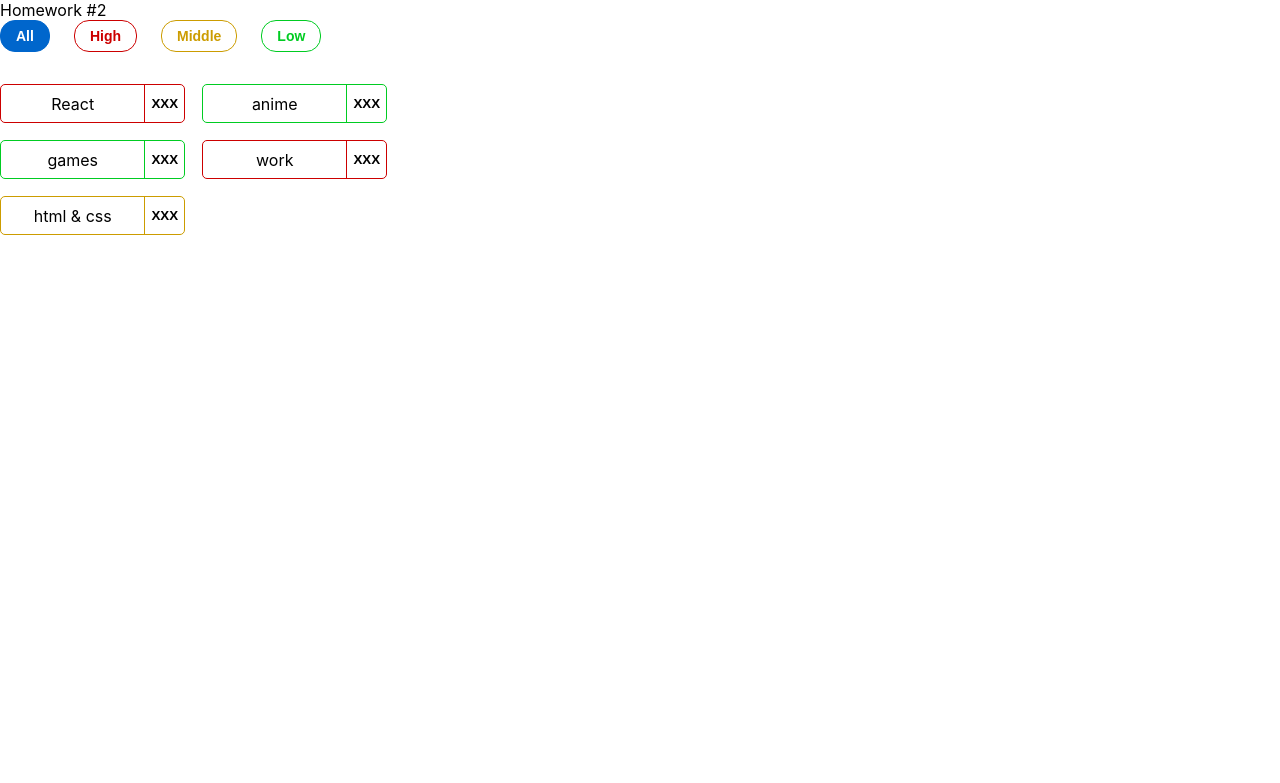
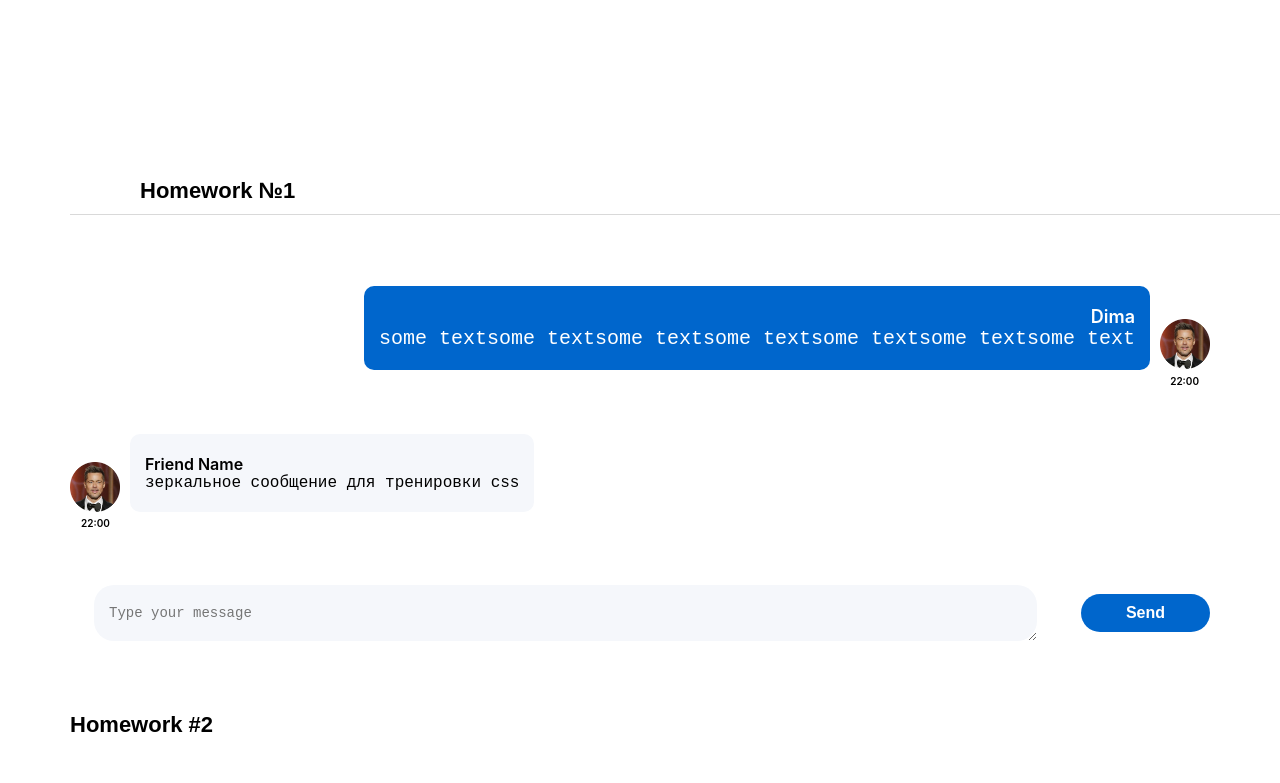
Before and after one commit to DmitriyVavilin/hws2-master, a React (Create React App) app: page / in a window 1280 px wide. Shown: the top 783 px of the page. Built offline with nearby package versions, Linux system fonts and the light colour scheme.

Commit message:
six homework commit

```diff
--- a/src/s1-main/App.module.css
+++ b/src/s1-main/App.module.css
@@ -7,5 +7,8 @@
 }
 
 .hwTitle {
-
+    font-size: 22px;
+    font-weight: 600;
+    font-family: 'Montserrat', sans-serif;
+    padding: 71px 0px 47px 70px;
 }
--- a/src/s1-main/App.tsx
+++ b/src/s1-main/App.tsx
@@ -7,7 +7,7 @@ import HW2 from "../s2-homeworks/hw02/HW2";
 function App() {
     return (
         <div className={s.App}>
-            {/*<HW1/>*/}
+            <HW1/>
             <HW2/>
             {/*<HW3/>*/}
             {/*<HW4/>*/}
--- a/src/s2-homeworks/hw02/affairs/Affairs.module.css
+++ b/src/s2-homeworks/hw02/affairs/Affairs.module.css
@@ -2,6 +2,7 @@
     display: flex;
     gap: 24px;
     margin-bottom: 32px;
+    margin-left: 70px;
 }
 
 .all {
@@ -51,5 +52,6 @@
     display: flex;
     gap: 17px;
     flex-wrap: wrap;
-    max-width: 450px;
+    max-width: 550px;
+    margin-bottom: 50px;
 }
--- a/src/s2-homeworks/hw02/affairs/affair/Affair.module.css
+++ b/src/s2-homeworks/hw02/affairs/affair/Affair.module.css
@@ -2,6 +2,7 @@
     display: flex;
     align-items: center;
     width: 185px;
+    margin-left: 70px;
 
     border: 1.5px solid var(--color);
     border-radius: 5px;
```
